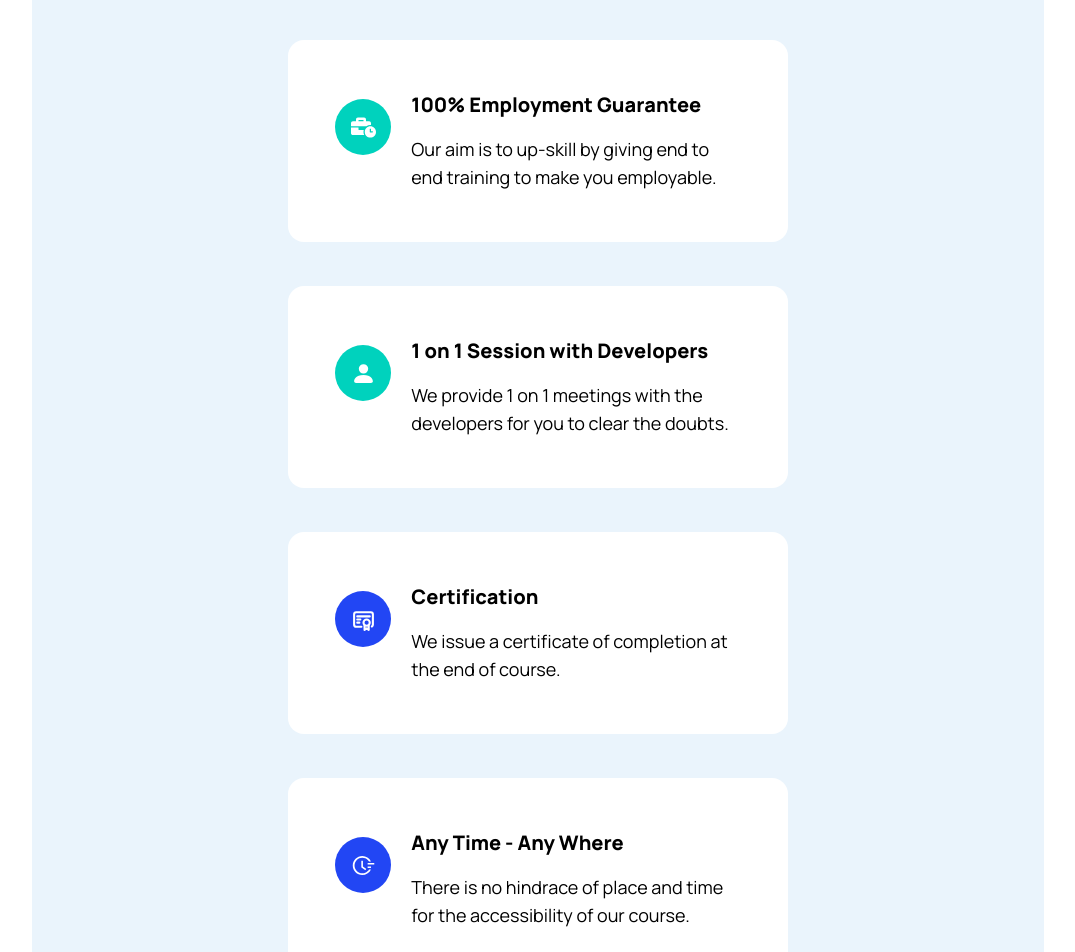
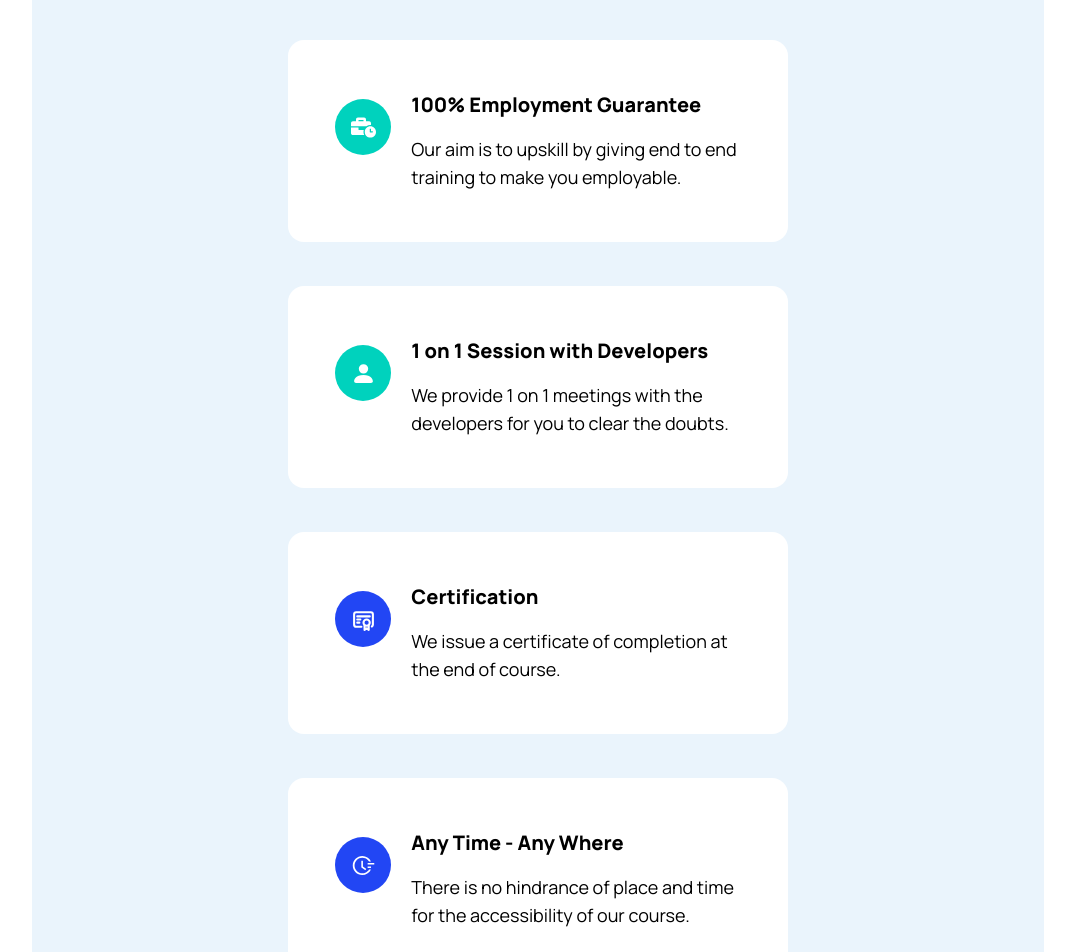
Before and after one commit to salmanpary/Dialect, a Next.js app: page / in a window 1280 px wide. Shown: the part 1100-2052 px from the top of the page, without its empty margins (102-1177 px from the left). Built offline with nearby package versions, Linux system fonts and the light colour scheme.

Commit message:
spelling mistakes

```diff
--- a/components/Home/data/LandingPageData.js
+++ b/components/Home/data/LandingPageData.js
@@ -23,7 +23,7 @@ const LandingPageData = {
         roundcolor: "green",
         heading: "100% Employment Guarantee",
         content:
-          "Our aim is to up-skill by giving end to end training to make you employable.",
+          "Our aim is to upskill by giving end to end training to make you employable.",
         icon: "businesstime",
       },
       {
@@ -43,7 +43,7 @@ const LandingPageData = {
         roundcolor: "blue",
         heading: "Any Time - Any Where",
         content:
-          "There is no hindrace of place and time  for the accessibility of our course.",
+          "There is no hindrance of place and time  for the accessibility of our course.",
         icon: "time",
       },
       {
--- a/components/common/Buttons/LearningButton.js
+++ b/components/common/Buttons/LearningButton.js
@@ -24,20 +24,13 @@ const LearningButton = () => {
         href="https://gocollabo.typeform.com/to/foNXRbPs"
         className={buttonstyle}
       >
-        <motion.button
-          initial={{ scale: 0 }}
-          animate={{
-            scale: 1,
-            transition: { type: "spring", mass: 1.15, delay: 1.2 },
-          }}
-          whileHover={{ scale: 1.05, translateY: -6, translateX: -6 }}
-          whileTap={{ scale: 0.95 }}
+        <button
           className={`bg-green rounded-[80px] px-8 h-14 flex justify-center items-center shadow-2xl shadow-gray-500 md:w-[100%] cursor-pointer hover:bg-blue transition ease-in-out hover:-translate-y-1 hover:scale-110  duration-300`}
         >
           <span className="text-white font-extrabold text-sm">
             Start Learning
           </span>
-        </motion.button>
+        </button>
       </a>
     </>
   );
--- a/tailwind.config.js
+++ b/tailwind.config.js
@@ -42,7 +42,7 @@ module.exports = {
         // => @media (max-width: 1023px) { ... }
 
         md: { max: "768px" },
-        mdo:{min:"786px"},
+        mdo:{min:"768px"},
         // => @media (max-width: 767px) { ... }
 
         sm: { max: "640px" },
```
